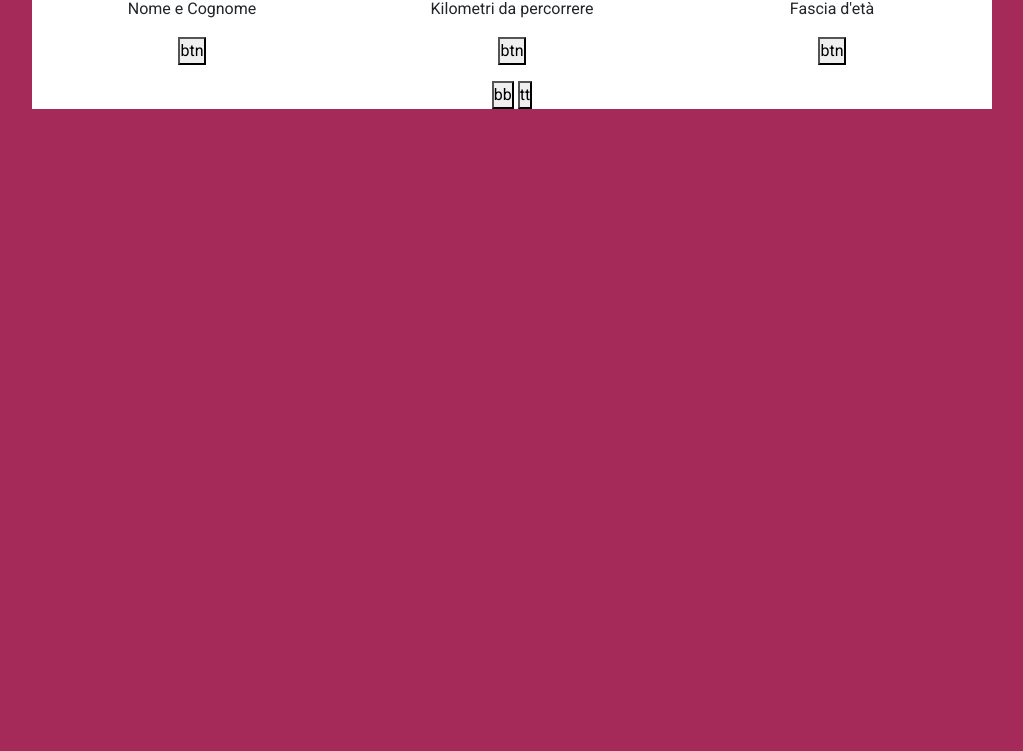
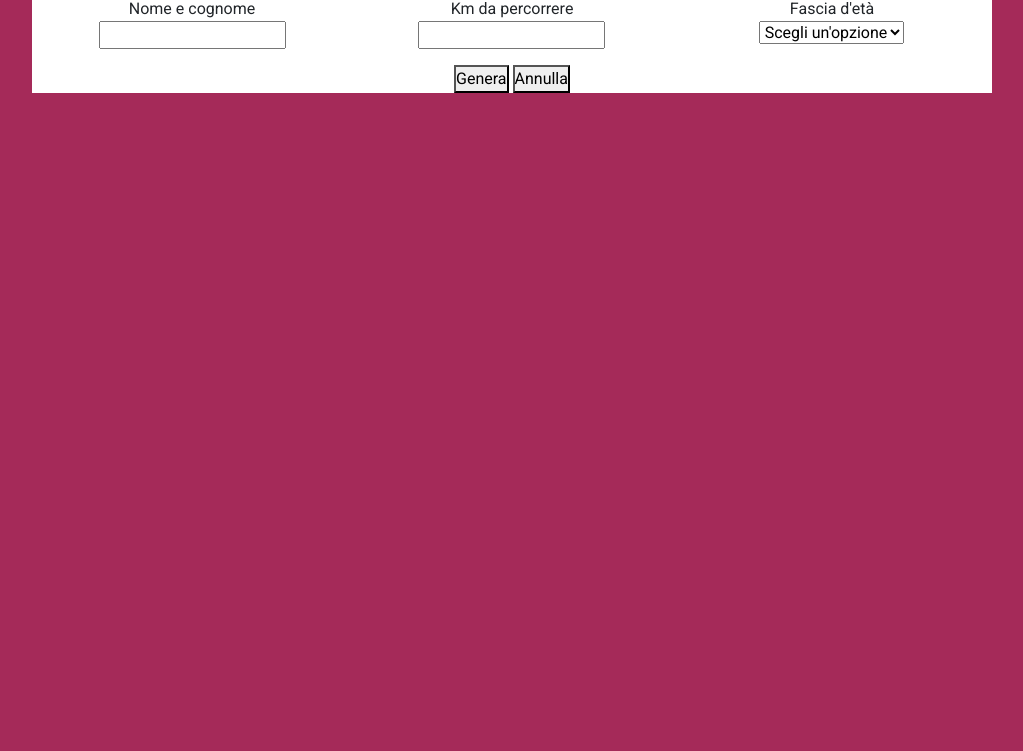
Before and after one commit to magnusson17/js-biglietto-treno-form, a plain HTML site: page index.html in a window 1280 px wide. Shown: the part 49-800 px from the top of the page, without its empty margins (128-1151 px from the left). Drawn offline with nearby package versions, Linux system fonts and the light colour scheme.

Commit message:
style improvement

```diff
--- a/index.html
+++ b/index.html
@@ -6,6 +6,7 @@
     <meta http-equiv="X-UA-Compatible" content="IE=edge">
     <meta name="viewport" content="width=device-width, initial-scale=1.0">
 
+    <link rel="stylesheet" href="https://cdnjs.cloudflare.com/ajax/libs/font-awesome/6.0.0/css/all.min.css" integrity="sha512-9usAa10IRO0HhonpyAIVpjrylPvoDwiPUiKdWk5t3PyolY1cOd4DSE0Ga+ri4AuTroPR5aQvXU9xC6qOPnzFeg==" crossorigin="anonymous" referrerpolicy="no-referrer" />
     <link href="https://cdn.jsdelivr.net/npm/bootstrap@5.1.3/dist/css/bootstrap.min.css" rel="stylesheet"
         integrity="sha384-1BmE4kWBq78iYhFldvKuhfTAU6auU8tT94WrHftjDbrCEXSU1oBoqyl2QvZ6jIW3" crossorigin="anonymous">
     <link rel="stylesheet" href="./asset/css/style.css">
@@ -27,24 +28,29 @@
         <div class="container w-75 bg-white">
             <div class="row justify-content-center">
                 <div class="col-4 text-center">
-                    <p>Nome e Cognome</p>
-                    <button>btn</button>
+                    <label for="input-name-surname">Nome e cognome</label>
+                    <input type="text" id="input-name-surname" name="input-name-surname">
                 </div>
 
                 <div class="col-4 text-center">
-                    <p>Kilometri da percorrere</p>
-                    <button>btn</button>
+                    <label for="input-age">Km da percorrere</label>
+                    <input type="number" id="input-age" name="input-age">
                 </div>
 
                 <div class="col-4 text-center">
-                    <p>Fascia d'età</p>
-                    <button>btn</button>
+                    <label for="input-dropdown">Fascia d'età</label> <br>
+                    <select name="input-dropdown" id="input-dropdown">
+                        <option class="text-center" value="" disabled selected>Scegli un'opzione</option>
+                        <option class="text-center" value="minor">&#60; 18</option>
+                        <option class="text-center" value="normal">tra 18 e 65</option>
+                        <option class="text-center" value="over">&#62; 65</option>
+                    </select>
                 </div>
             </div>
 
             <div class="col-12 text-center pt-3">
-                <button>bb</button>
-                <button>tt</button>
+                <button id="generate-btn">Genera</button>
+                <button id="delate-btn">Annulla</button>
             </div>
         </div>
     </div>
```
